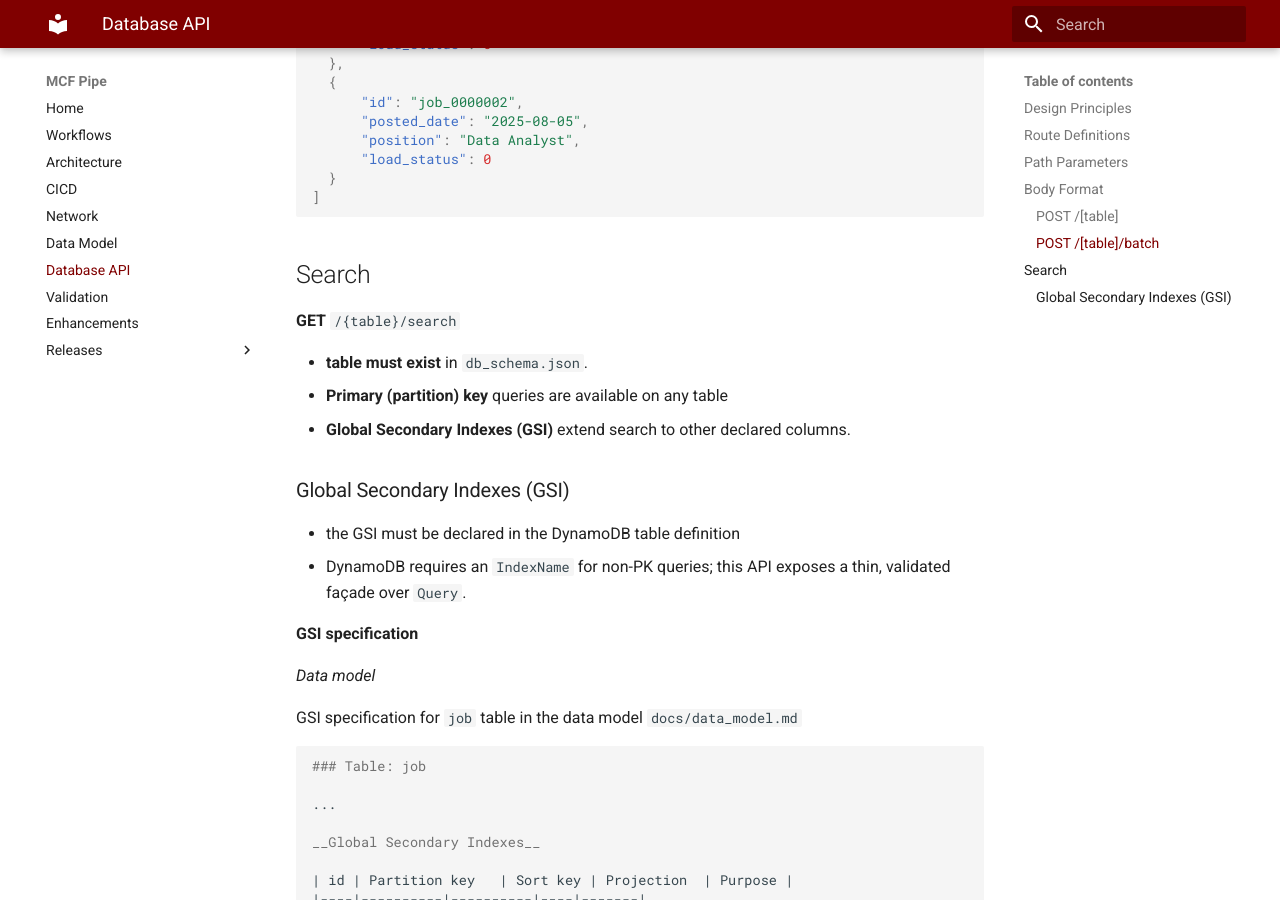
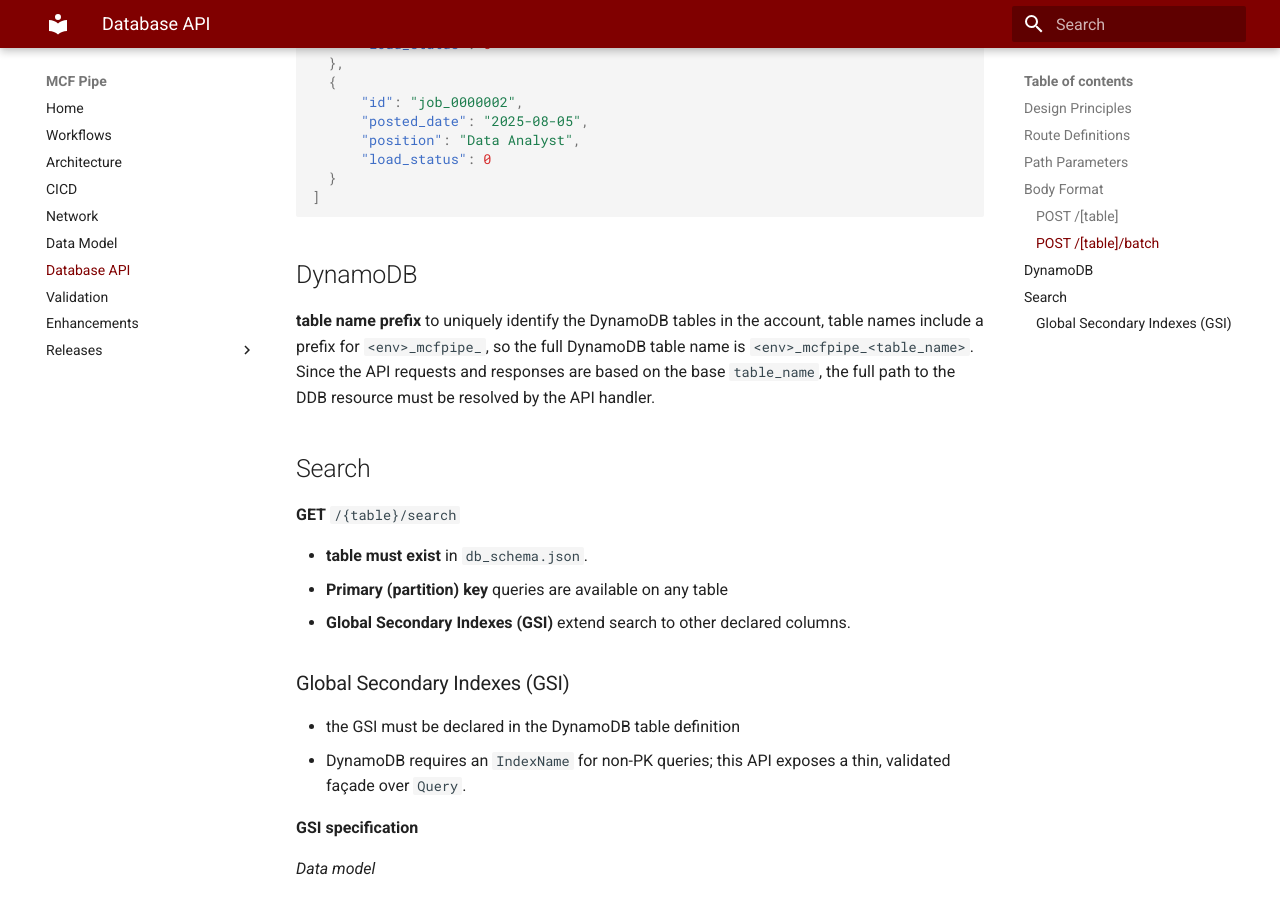
Before and after one commit to yayfalafels/mcfpipe, an MkDocs documentation site: the page built from docs/database_api.md, in a window 1280 px wide and 900 px high, scrolled down 2610 px. Built offline with MkDocs 1.6.1 and Material for MkDocs 9.7.7, drawn with Linux system fonts in a browser that asks for light colours; some of the changed text lies outside the part shown.

````diff
--- a/docs/database_api.md
+++ b/docs/database_api.md
@@ -99,6 +99,9 @@ response body
   }
 ]
 ```
+## DynamoDB
+
+**table name prefix** to uniquely identify the DynamoDB tables in the account, table names include a prefix for `<env>_mcfpipe_`, so the full DynamoDB table name is `<env>_mcfpipe_<table_name>`. Since the API requests and responses are based on the base `table_name`, the full path to the DDB resource must be resolved by the API handler.
 
 ## Search
 
@@ -214,9 +217,10 @@ __specification mapping JSON to YAML__
 GSI mapping method in `generate_table_resource()` function in python constructor `jobdb/cf_template_constructor.py`
 
 ```python
-def generate_table_resource(table):
-    table_name = table["table_name"]
-    logical_name = f"{to_cfn_logical_id(table_name)}Table"
+def generate_table_resource(table, table_prefix: str=''):
+    stem_name = table.get('table_name', '')
+    table_name = f'{table_prefix}{stem_name}' if table_prefix else stem_name
+    logical_name = f"{to_cfn_logical_id(stem_name)}Table"
     ...
 
     # GSIs
````
Also changed, not shown: dev/releases/011_dbapi.md (+57 -2 lines), docs/cicd.md (+6 -2 lines), 2 other files.
